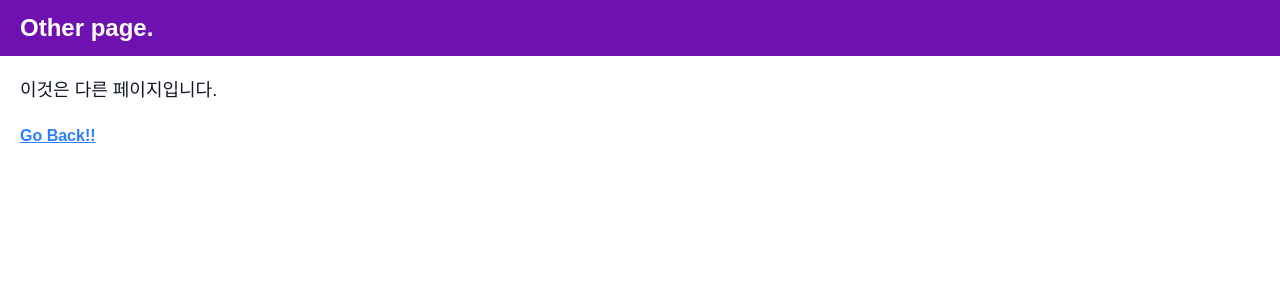
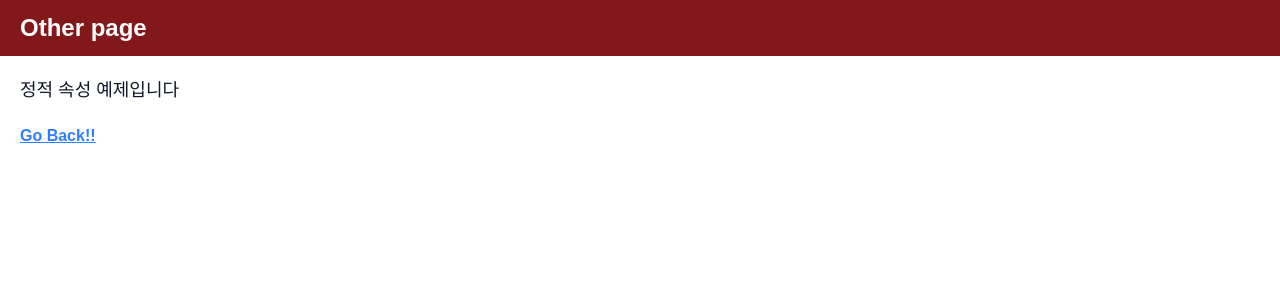
Before and after one commit to Soyeong4250/nextjs_study, a Next.js app in the folder sample_page_router/: page /other in a window 1280 px wide. Shown: the top 300 px of the page. Built offline with nearby package versions, Linux system fonts and the light colour scheme.

Commit message:
getStaticProps 함수를 이용하여 정적 속성 이용하기

```diff
--- a/sample_page_router/src/pages/other.tsx
+++ b/sample_page_router/src/pages/other.tsx
@@ -3,12 +3,26 @@ import Link from "next/link";
 
 const inter = Inter({ subsets: ['latin']});
 
-export default function Other() {
+export default function Other({data}: {data: {title: string, msg: string}}) {
+    console.log("data = ", data);
     return (
         <main>
-            <h1>Other page.</h1>
-            <p>이것은 다른 페이지입니다.</p>
+            <h1 className="header">{data.title}</h1>
+            <p>{data.msg}</p>
             <div><Link href="/">Go Back!!</Link></div>
         </main>
-    )
+    );
 }
+
+export function getStaticProps({params}) {
+    const data = {
+        title: 'Other page',
+        msg: '정적 속성 예제입니다'
+    };
+
+    return {
+        props: {
+            data: data
+        }
+    }
+}
```
